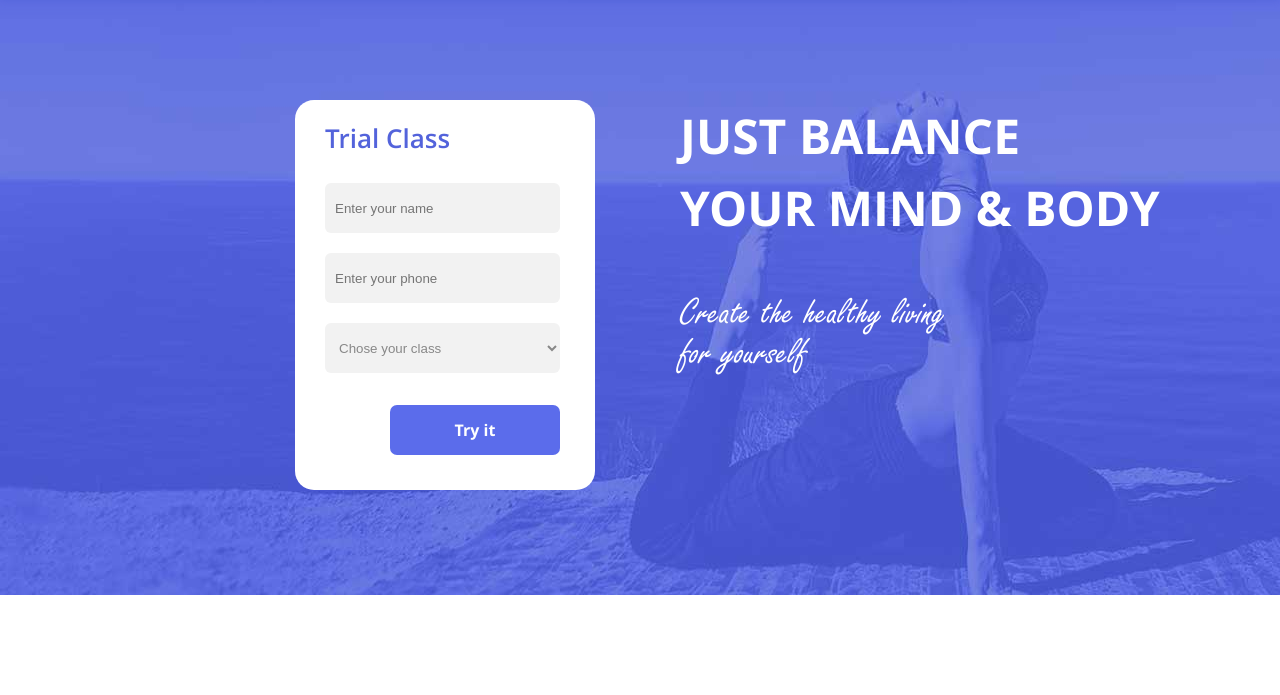
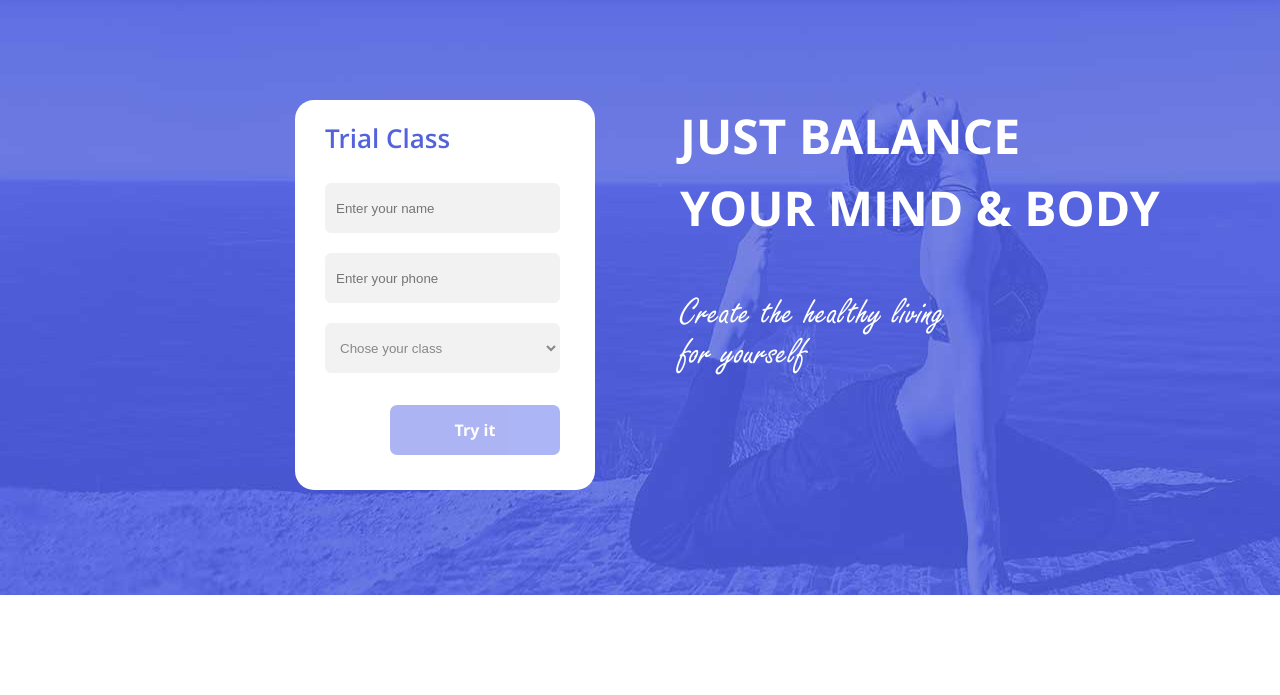
Before and after one commit to VPayonk/Yoga, a website: page project/index.html in a window 1280 px wide. Shown: the part 105-800 px from the top of the page. Drawn offline with Linux system fonts and the light colour scheme.

Commit message:
form validation

```diff
--- a/project/index.html
+++ b/project/index.html
@@ -45,19 +45,19 @@
 		<div class="full-container">
 			<div class="container">
 				<div class="content">
-					<form action="" method="post" id="form">
+					<form action="" method="">
 						<h3 class="title">
 							Trial Class
 						</h3>
-						<input type="text" name="name" placeholder="Enter your name">
-						<input type="text" name="phone" placeholder="Enter your phone">
+						<input class="valid" type="text" name="name" placeholder="Enter your name">
+						<input class="valid" type="text" name="phone" placeholder="Enter your phone">
 						<select name="class">
 							<option disabled selected>Chose your class</option>
 							<option value="Class 1">Class #1</option>
 							<option value="Class 2">Class #2</option>
 							<option value="Class 3">Class #3</option>
 						</select>
-						<button type="submit">Try it</button>
+						<button type="submit" class="disabled">Try it</button>
 					</form>
 					<div class="info">
 						<h2 class="info-title">
@@ -345,7 +345,6 @@
 						<span class="price-value">49</span>
 						<span class="month">/month</span>
 					</div>
-
 				</div>
 				<div class="offer-body">
 					<span>Entry date: Mon – Fri</span>
@@ -361,7 +360,6 @@
 						<span class="price-value">69</span>
 						<span class="month">/month</span>
 					</div>
-
 				</div>
 				<div class="offer-body">
 					<span>Entry date: Mon – Fri</span>
@@ -377,7 +375,6 @@
 						<span class="price-value">99</span>
 						<span class="month">/month</span>
 					</div>
-
 				</div>
 				<div class="offer-body">
 					<span>Entry date: Mon – Fri</span>
--- a/project/js/script.js
+++ b/project/js/script.js
@@ -9,6 +9,64 @@
         $('body,html').animate({
             scrollTop: top,
             }, 1000);
+    });
+
+
+    // VALIDATION
+
+    $('form').each(function(){
+
+        var form = $(this),
+            btn = form.find('button');
+        form.find('.valid').addClass('empty_field');
+
+        function checkInput(){
+            form.find('.valid').each(function(){
+                if($(this).val() != ''){
+                    $(this).removeClass('empty_field');
+                } else {
+                    $(this).addClass('empty_field');
+                }
+            });
+            form.find('select').each(function(){
+                if($(this).val() != null){
+                    $(this).removeClass('empty_field');
+                } else {
+                    $(this).addClass('empty_field');
+                }
+            });
+        }
+
+        function lightEmpty(){
+            form.find('.empty_field').css({'border-color':'#d8512d'});
+            setTimeout(function(){
+                form.find('.empty_field').removeAttr('style');
+            },1000);
+        }
+
+        setInterval(function(){
+            checkInput();
+            var sizeEmpty = form.find('.empty_field').length;
+
+            if(sizeEmpty > 0){
+                if(btn.hasClass('disabled')){
+                    return false
+                } else {
+                    btn.addClass('disabled')
+                }
+            } else {
+                btn.removeClass('disabled')
+            }
+        },1000);
+
+        btn.click(function(){
+            if($(this).hasClass('disabled')){
+                lightEmpty();
+                return false
+            } else {
+                // form.submit();
+            }
+        });
     });
 
 
@@ -40,7 +98,7 @@
         },
         function(){
             $this = $(this);
-            $this.parent().prev().css('background', '');
+            $this.parent().prev().removeAttr('style');
         }
     )
 
--- a/project/scss/style.scss
+++ b/project/scss/style.scss
@@ -31,6 +31,10 @@ $grey: #777777;
 	line-height: 1.5;
 	color: #5b6ceb;
 	text-transform: uppercase;
+}
+
+button {
+	cursor: pointer;
 }
 
 * {
@@ -171,7 +175,7 @@ header {
 					padding-left: 10px;
 					background-color: #f2f2f2;
 					color: #888888;
-					border: 0;
+					border: 1px solid #f2f2f2;
 					border-radius: 6px;
 					box-sizing: border-box;
 					outline: none;
@@ -252,6 +256,15 @@ header {
 
 					&:hover {
 						background-color: #475bf1;
+					}
+
+					&.disabled {
+						opacity: 0.5;
+						cursor: default;
+
+						&:hover {
+							background-color: #5b6ceb;
+						}
 					}
 				}
 			}
```
Also changed, not shown: project/css/style.css.
